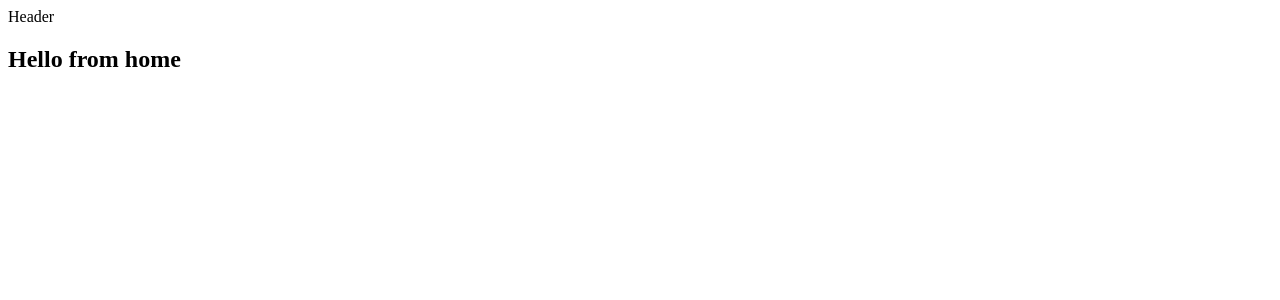
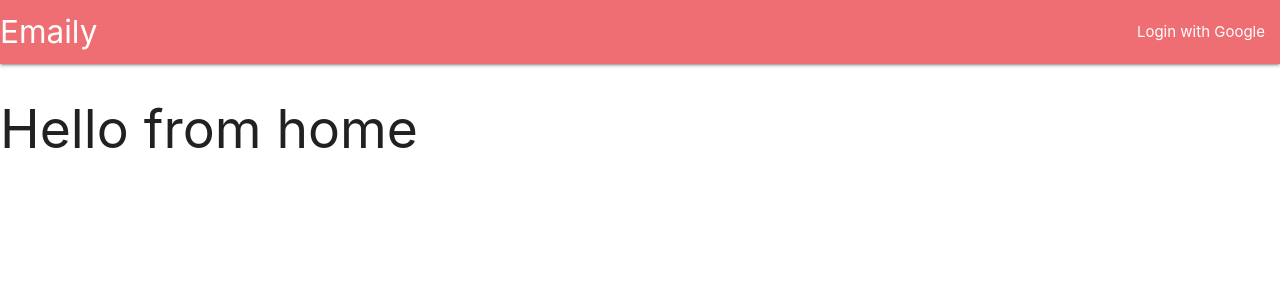
Before and after one commit to alex2chivas/emaily, a React (Create React App) app in the folder client/: page / in a window 1280 px wide. Shown: the top 300 px of the page. Built offline with nearby package versions, Linux system fonts and the light colour scheme.

Commit message:
added materlize setup

```diff
--- a/client/src/components/Header.js
+++ b/client/src/components/Header.js
@@ -1,7 +1,20 @@
 import React from 'react';
 
 const Header = app => {
-	return <div>Header</div>;
+	return (
+		<nav>
+			<div className='nav-wrapper'>
+				<a href='' className='left brand-logo'>
+					Emaily
+				</a>
+				<ul className='right'>
+					<li>
+						<a href=''>Login with Google</a>
+					</li>
+				</ul>
+			</div>
+		</nav>
+	);
 };
 
 export default Header;
--- a/client/src/index.js
+++ b/client/src/index.js
@@ -1,3 +1,4 @@
+import 'materialize-css/dist/css/materialize.min.css';
 import React from 'react';
 import ReactDom from 'react-dom';
 import { Provider } from 'react-redux';
```
